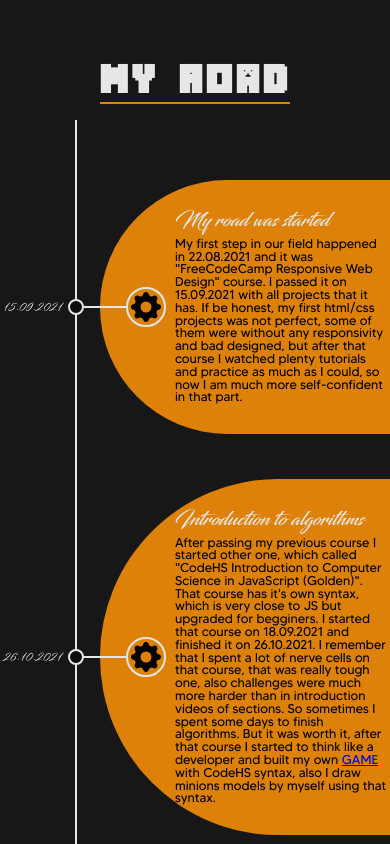
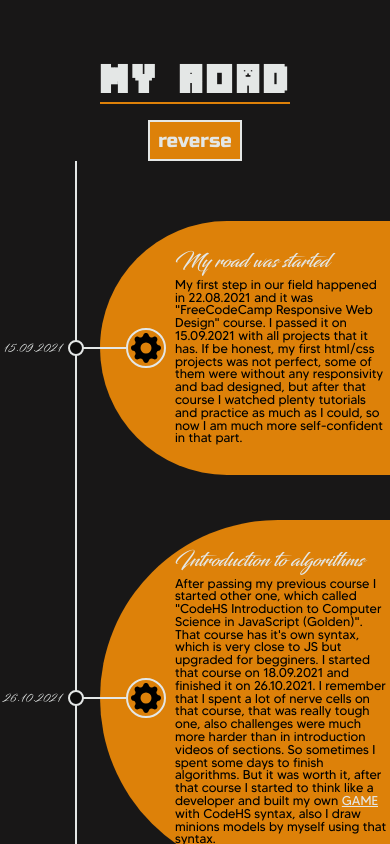
Before and after one commit to TheLastDance/Portfolio, a React (Create React App) app: page / in a window 390 px wide. Shown: the part 3220-4064 px from the top of the page. Built offline with nearby package versions, Linux system fonts and the light colour scheme.

Commit message:
added reverse and read more functions to my timeline section. changed or deleted some animations. changed top-margin between sections and fixed some styles

```diff
--- a/public/index.html
+++ b/public/index.html
@@ -3,11 +3,9 @@
 
 <head>
   <meta charset="utf-8" />
-  <link rel="icon" href="" />
   <meta name="viewport" content="width=device-width, initial-scale=1" />
   <meta name="theme-color" content="#000000" />
   <meta name="description" content="Web site created using create-react-app" />
-  <link rel="apple-touch-icon" href="" />
   <link rel="manifest" href="%PUBLIC_URL%/manifest.json" />
   <title>David Khachaturov</title>
 </head>
--- a/src/App.scss
+++ b/src/App.scss
@@ -6,7 +6,7 @@ $whiteColor: #e4e7e6;
 $orangeColor: #dd8109;
 $contentWidth: 1000px; // was 1000
 $navbarHeight: 60px;
-$marginTop_between_sections: 200px;
+$marginTop_between_sections: 220px;
 $marginTop_media_1015: 150px;
 $marginTop_media_515: 135px;
 $marginTop_media_350: 110px;
@@ -690,7 +690,7 @@ button:hover {
     margin-left: auto;
     margin-right: auto;
     width: fit-content;
-    margin-top: 75px;
+    margin-top: 145px;
 
     a {
       color: $whiteColor;
@@ -716,6 +716,21 @@ button:hover {
   max-width: $contentWidth;
   margin: 0 auto;
   padding: 15px 0;
+
+  .button_div {
+    display: flex;
+    position: relative;
+    bottom: -70px;
+
+    .more_timeline_button {
+      margin-left: auto;
+      margin-right: auto;
+    }
+
+    .more_timeline_button:hover {
+      left: 0px;
+    }
+  }
 }
 
 .timeline_2::after {
@@ -842,6 +857,12 @@ button:hover {
   @include font ('MADE TOMMY', 1rem, black);
 }
 
+.container .content p a {
+  color: $whiteColor;
+}
+
+
+
 .certifications {
   width: $contentWidth;
   margin-left: auto;
@@ -890,6 +911,7 @@ footer {
     position: relative;
     bottom: 0px;
     fill: $orangeColor;
+    transition: 0.2s linear;
   }
 
   svg:hover {
@@ -1040,6 +1062,10 @@ footer {
     }
   }
 
+  button {
+    transition: unset !important;
+  }
+
   button:hover {
     left: unset;
     top: unset;
@@ -1077,6 +1103,7 @@ footer {
     .more_projects {
       .projects_button {
         display: unset;
+        transition: unset !important;
       }
     }
   }
@@ -1096,6 +1123,16 @@ footer {
     width: unset;
     min-width: fit-content;
 
+    .button_div {
+      display: flex;
+
+      button {
+        margin-left: auto;
+        margin-right: auto;
+      }
+    }
+
+
     .container.left .content,
     .container.right .content {
 
@@ -1116,6 +1153,10 @@ footer {
   }
 
   footer {
+
+    svg {
+      transition: unset;
+    }
 
     svg:hover {
       opacity: unset;
@@ -1169,6 +1210,13 @@ footer {
     padding: 30px 0px 30px 90px;
     border-radius: 500px 0 0 500px;
   }
+
+  .container {
+
+    .date {
+      @include font ('Blacksword', 12px, $whiteColor);
+    }
+  }
 }
 
 
@@ -1311,7 +1359,7 @@ footer {
     .download_view_buttons {
       flex-direction: column;
       display: flex;
-      margin-top: 50px;
+      margin-top: 120px;
 
       a {
         margin: 5px 0 0 0;
@@ -1455,10 +1503,26 @@ footer {
   }
 }
 
-@media(max-width:320px) {
+@media(max-width:319px) {
   .section_name {
     font-size: 1.8rem;
     letter-spacing: 2px;
+  }
+
+  .timeline {
+
+    .container.left .content,
+    .container.right .content {
+
+      h2 {
+        @include font ('Blacksword', 1rem, $whiteColor);
+      }
+
+      p {
+        @include font ('MADE TOMMY', 12px, black);
+        line-height: 12px;
+      }
+    }
   }
 }
 
--- a/src/animations/animation-project-honey.jsx
+++ /dev/null
@@ -1,12 +0,0 @@
-const projectOpacityAnimation = {
-    hidden: {
-        opacity: 0,
-    },
-    visible: custom => ({
-        opacity: 1,
-        transition: { ease: "easeOut", delay: 0.2 * custom },
-    })
-}
-
-
-export { projectOpacityAnimation };
--- a/src/animations/animation-projects.jsx
+++ b/src/animations/animation-projects.jsx
@@ -1,12 +1,15 @@
 const projectsAnimation = {
     hidden: {
         opacity: 0,
+        y: 100,
     },
-    visible: custom => ({
+    visible: {
         opacity: 1,
-        transition: { ease: "easeOut", delay: 0.5 * custom },
-    }),
+        y: 0,
+        transition: { ease: "linear", delay: 0.7 },
+    },
 }
+
 
 const moreProjectsAnimation = {
     hidden: {
--- a/src/animations/animations-about.jsx
+++ /dev/null
@@ -1,49 +0,0 @@
-const aboutLeft = {
-    hidden: {
-        x: -100,
-        opacity: 0,
-    },
-    visible: {
-        x: 0,
-        opacity: 1,
-        transition: { ease: "easeIn", duration: 0.3, delay: 0.1 },
-    },
-}
-
-const aboutRight = {
-    hidden: {
-        x: 100,
-        opacity: 0,
-    },
-    visible: {
-        x: 0,
-        opacity: 1,
-        transition: { ease: "easeIn", duration: 0.3, delay: 0.1 },
-    },
-}
-
-const aboutLeftY = {
-    hidden: {
-        y: -100,
-        opacity: 0,
-    },
-    visible: {
-        y: 0,
-        opacity: 1,
-        transition: { ease: "easeIn", duration: 0.3, delay: 0.1 },
-    },
-}
-
-const aboutRightY = {
-    hidden: {
-        y: 100,
-        opacity: 0,
-    },
-    visible: {
-        y: 0,
-        opacity: 1,
-        transition: { ease: "easeIn", duration: 0.3, delay: 0.1 },
-    },
-}
-
-export { aboutLeft, aboutRight, aboutLeftY, aboutRightY };
--- a/src/components/timeline.jsx
+++ b/src/components/timeline.jsx
@@ -1,32 +1,27 @@
 import { motion } from "framer-motion";
+import { useState } from "react";
 import { section } from "../animations/animation-section";
 import { timeline_data } from "../data/timeline_data";
-import { timelineAnimationLeft, timelineAnimationRight } from "../animations/animation-timeline";
+import Item from "./timeline_item";
 
 
 
 function Timeline() {
 
+    const [reverse, setReverse] = useState(false);
+    const [more, setMore] = useState(false);
+
     return (
         <motion.div initial='hidden' whileInView='visible' viewport={{ once: true }} id="Timeline" className='timeline sectionDiv'>
             <motion.h1 className="section_name" variants={section}>My road</motion.h1>
+            <div className="button_div"><button onClick={() => setReverse(prev => !prev)}>reverse</button></div>
 
             <div className="timeline_2">
-                {[...timeline_data].map((item, index) => <motion.div initial={window.innerWidth > 1200 ? 'hidden' : 'hiddenY'} whileInView="visible" viewport={{ once: true }} variants={index % 2 === 0 ? timelineAnimationLeft : timelineAnimationRight} key={index} className={index % 2 === 0 ? 'container left' : 'container right'}>
-                    <div title="End time" className="date">{item.date}</div>
-                    <div className="icon"><svg xmlns="http://www.w3.org/2000/svg" width="30" height="30" fill="currentColor"
-                        className="bi bi-gear-fill" viewBox="0 0 16 16">
-                        <path
-                            d="M9.405 1.05c-.413-1.4-2.397-1.4-2.81 0l-.1.34a1.464 1.464 0 0 1-2.105.872l-.31-.17c-1.283-.698-2.686.705-1.987 1.987l.169.311c.446.82.023 1.841-.872 2.105l-.34.1c-1.4.413-1.4 2.397 0 2.81l.34.1a1.464 1.464 0 0 1 .872 2.105l-.17.31c-.698 1.283.705 2.686 1.987 1.987l.311-.169a1.464 1.464 0 0 1 2.105.872l.1.34c.413 1.4 2.397 1.4 2.81 0l.1-.34a1.464 1.464 0 0 1 2.105-.872l.31.17c1.283.698 2.686-.705 1.987-1.987l-.169-.311a1.464 1.464 0 0 1 .872-2.105l.34-.1c1.4-.413 1.4-2.397 0-2.81l-.34-.1a1.464 1.464 0 0 1-.872-2.105l.17-.31c.698-1.283-.705-2.686-1.987-1.987l-.311.169a1.464 1.464 0 0 1-2.105-.872l-.1-.34zM8 10.93a2.929 2.929 0 1 1 0-5.86 2.929 2.929 0 0 1 0 5.858z" />
-                    </svg></div>
-                    <div className="content">
-                        <h2>{item.header}</h2>
-                        <p>
-                            {item.text}
-                        </p>
-                    </div>
-                </motion.div>
-                )}
+                {!reverse && !more ? [...timeline_data].map((item, index) => index < 6 && <Item key={`${item.header}-${index}`} index={index} date={item.date} header={item.header} text={item.text} />)
+                    : !reverse && more ? [...timeline_data].map((item, index) => <Item key={`${item.header}-${index}`} index={index} date={item.date} header={item.header} text={item.text} />)
+                        : reverse && !more ? [...timeline_data].reverse().map((item, index) => index < 6 && <Item key={`${item.header}-${index}`} index={index} date={item.date} header={item.header} text={item.text} />)
+                            : [...timeline_data].reverse().map((item, index) => <Item key={`${item.header}-${index}`} index={index} date={item.date} header={item.header} text={item.text} />)}
+                <div className="button_div"><button className="more_timeline_button" onClick={() => setMore(prev => !prev)}>{!more ? 'read more' : 'hide'}</button></div>
             </div>
 
             <div className="download_view_buttons">
--- /dev/null
+++ b/src/components/timeline_item.jsx
@@ -0,0 +1,25 @@
+import { motion } from "framer-motion";
+import { timelineAnimationLeft, timelineAnimationRight } from "../animations/animation-timeline";
+
+
+function Item({ index, date, header, text }) {
+
+    return (
+        <motion.div initial={window.innerWidth > 1200 ? 'hidden' : 'hiddenY'} whileInView="visible" viewport={{ once: true }} variants={index % 2 === 0 ? timelineAnimationLeft : timelineAnimationRight} className={index % 2 === 0 ? 'container left' : 'container right'}>
+            <div title="End time" className="date">{date}</div>
+            <div className="icon"><svg xmlns="http://www.w3.org/2000/svg" width="30" height="30" fill="currentColor"
+                className="bi bi-gear-fill" viewBox="0 0 16 16">
+                <path
+                    d="M9.405 1.05c-.413-1.4-2.397-1.4-2.81 0l-.1.34a1.464 1.464 0 0 1-2.105.872l-.31-.17c-1.283-.698-2.686.705-1.987 1.987l.169.311c.446.82.023 1.841-.872 2.105l-.34.1c-1.4.413-1.4 2.397 0 2.81l.34.1a1.464 1.464 0 0 1 .872 2.105l-.17.31c-.698 1.283.705 2.686 1.987 1.987l.311-.169a1.464 1.464 0 0 1 2.105.872l.1.34c.413 1.4 2.397 1.4 2.81 0l.1-.34a1.464 1.464 0 0 1 2.105-.872l.31.17c1.283.698 2.686-.705 1.987-1.987l-.169-.311a1.464 1.464 0 0 1 .872-2.105l.34-.1c1.4-.413 1.4-2.397 0-2.81l-.34-.1a1.464 1.464 0 0 1-.872-2.105l.17-.31c.698-1.283-.705-2.686-1.987-1.987l-.311.169a1.464 1.464 0 0 1-2.105-.872l-.1-.34zM8 10.93a2.929 2.929 0 1 1 0-5.86 2.929 2.929 0 0 1 0 5.858z" />
+            </svg></div>
+            <div className="content">
+                <h2>{header}</h2>
+                <p>
+                    {text}
+                </p>
+            </div>
+        </motion.div>
+    )
+}
+
+export default Item;
```
Also changed, not shown: src/components/about.jsx (+5 -6 lines), src/components/projects.jsx (+24 -7 lines), public/manifest.json.
